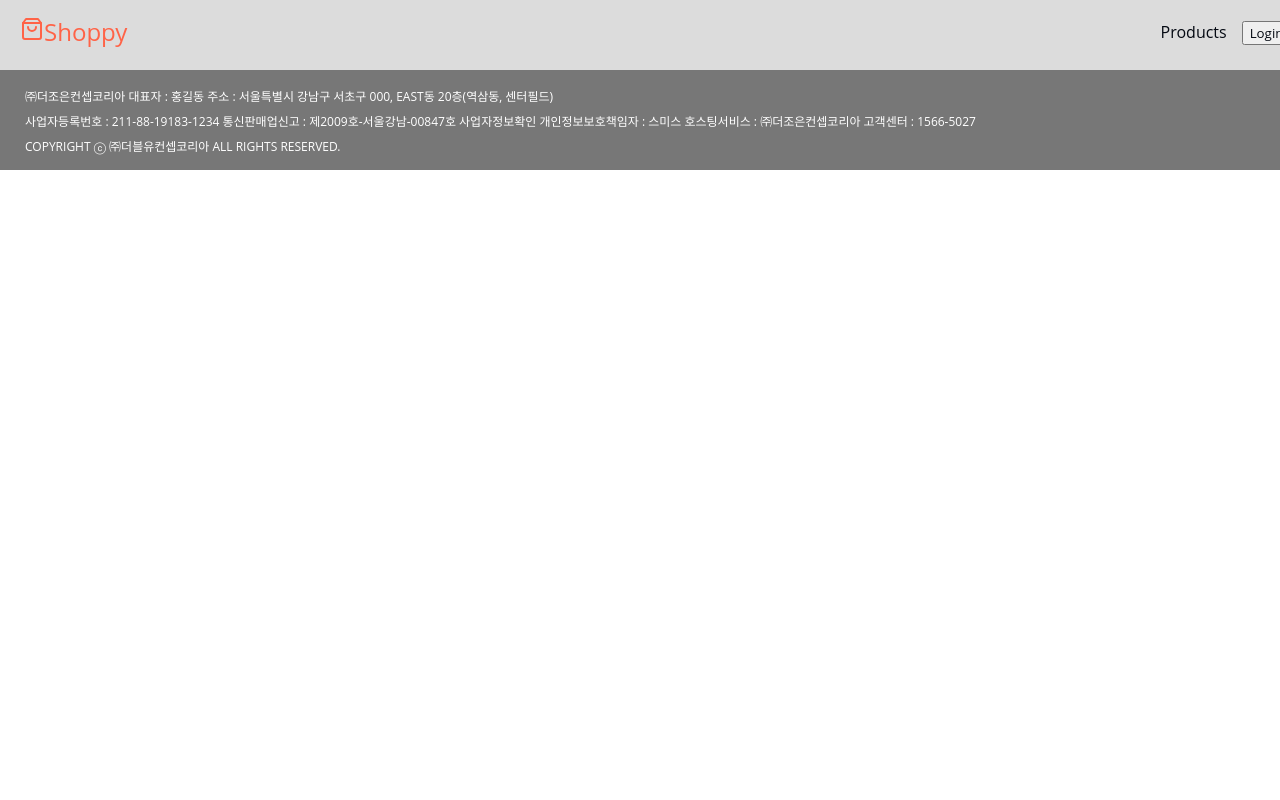
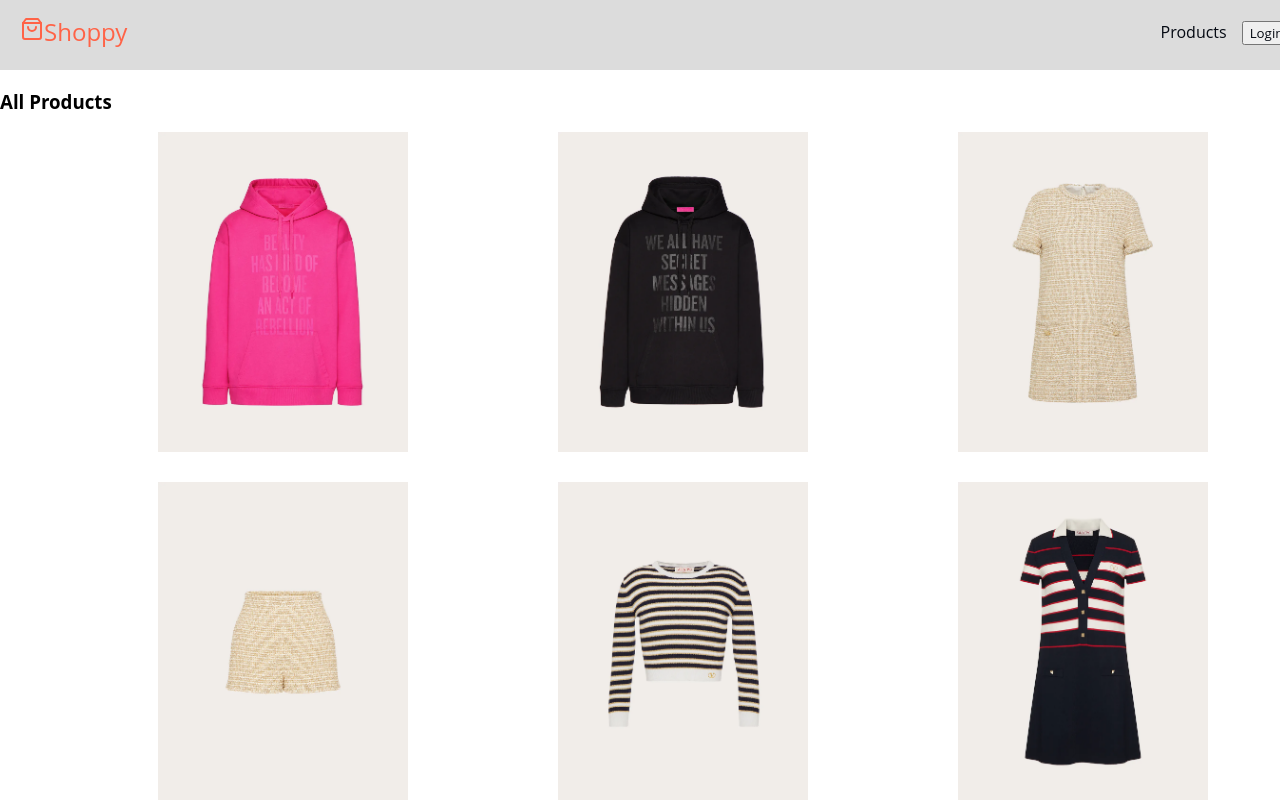
Before and after one commit to TJG404/webpublish, a React (Create React App) app in the folder react/shoppy-app/: page /all in a window 1280 px wide. Shown: the top 800 px of the page. Built offline with nearby package versions, Linux system fonts and the light colour scheme.

Commit message:
025-09-18 commit

```diff
--- a/react/shoppy-app/src/components/product/ProductList.jsx
+++ b/react/shoppy-app/src/components/product/ProductList.jsx
@@ -14,17 +14,23 @@ export function ProductList() {
     }, []);
 
     //출력 포맷 함수 : 한줄에 상품 3개씩 출력
-    const rows = [];  // [ [{}, {}, {}], [{}, {}, {}], [{}] ]
-    for(let i=0; i<list.length; i+=3) {
-        rows.push(list.slice(i, i+3)); //0~2, slice 새로운 배열 반환
-    }
+    // const rows = [];  // [ [{}, {}, {}], [{}, {}, {}], [{}] ]
+    // for(let i=0; i<list.length; i+=3) {
+    //     rows.push(list.slice(i, i+3)); //0~2, slice 새로운 배열 반환
+    // }
+
+    const rows = list.reduce((acc, cur, idx) => {
+        if(idx % 3 === 0) acc.push([cur])
+        else acc[acc.length-1].push(cur);
+        return acc;
+    }, []);
 
     return (
         <div>
-                {rows && rows.map(rowArray =>
-                    <div className='product-list'>
-                        {rowArray && rowArray.map(product =>
-                            <ProductAvatar img={product.image} />
+                {rows && rows.map((rowArray, idx) =>
+                    <div className='product-list' key={idx} >
+                        {rowArray && rowArray.map((product, idx) =>
+                            <ProductAvatar img={product.image} key={idx} />
                         )}
                     </div>
                  )}
--- a/react/shoppy-app/src/pages/Products.jsx
+++ b/react/shoppy-app/src/pages/Products.jsx
@@ -1,9 +1,11 @@
 import React from 'react';
+import { ProductList } from '../components/product/ProductList.jsx';
 
 export function Products() {
     return (
-        <div>
-
+        <div className='content'>
+            <h3 className='all-products-title'>All Products</h3>
+            <ProductList />
         </div>
     );
 }
```
